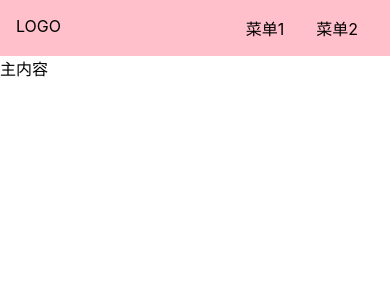
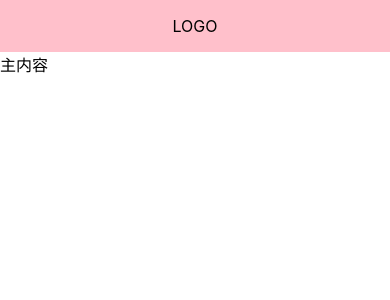
Before and after one commit to sulimi/ui-2, a Vue app: page /#/doc in a window 390 px wide. Shown: the top 300 px of the page. Built offline with nearby package versions, Linux system fonts and the light colour scheme.

Commit message:
让topnav是响应式的

```diff
--- a/src/components/Topnav.vue
+++ b/src/components/Topnav.vue
@@ -5,6 +5,7 @@
       <li>菜单1</li>
       <li>菜单2</li>
     </ul>
+    <span class="toggleAside"></span>
   </div>
 </template>
 
@@ -29,6 +30,8 @@
     padding: 16px;
     position: relative;
     z-index: 10;
+    justify-content: center;
+    align-items: center;
 
     .logo {
       max-width: 6em;
@@ -43,5 +46,13 @@
         margin: 0 1em
       }
     }
+    @media (max-width:500px) {
+      .menu{
+        display: none;
+      }
+      .logo{
+        margin: 0 auto;
+      }
+    }
   }
 </style>
```
